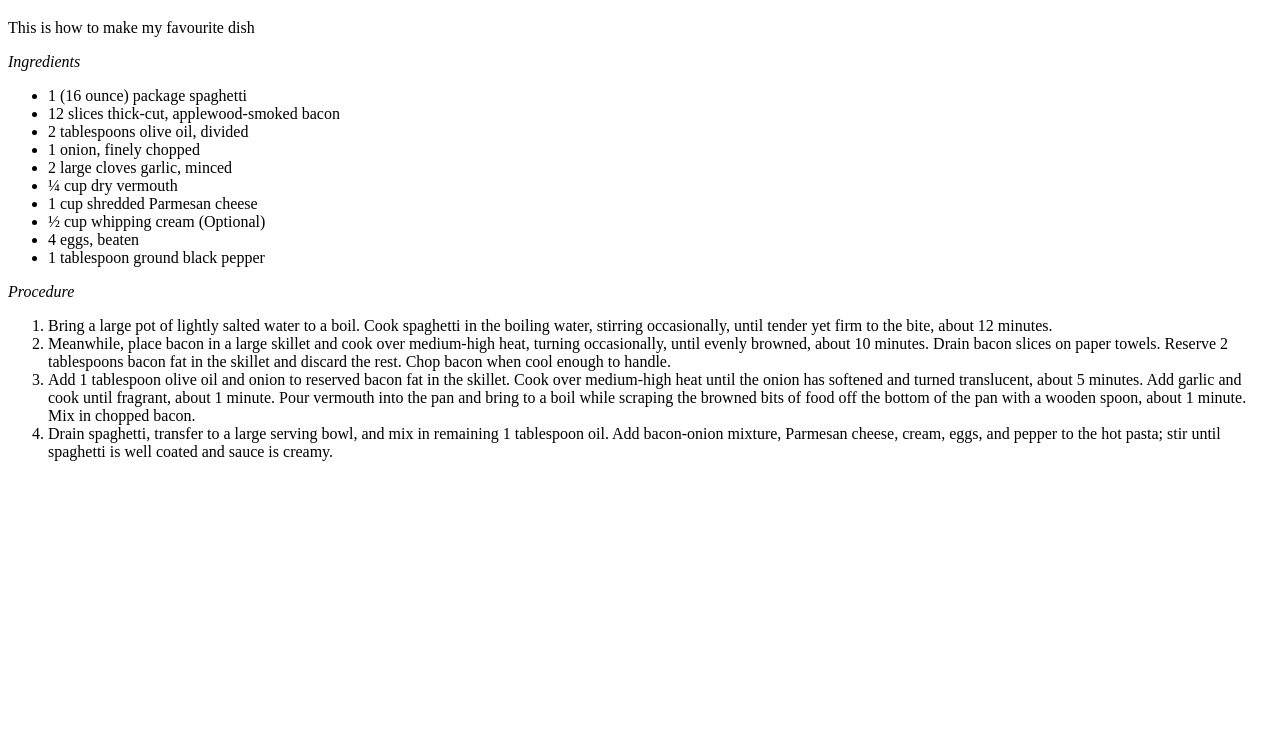
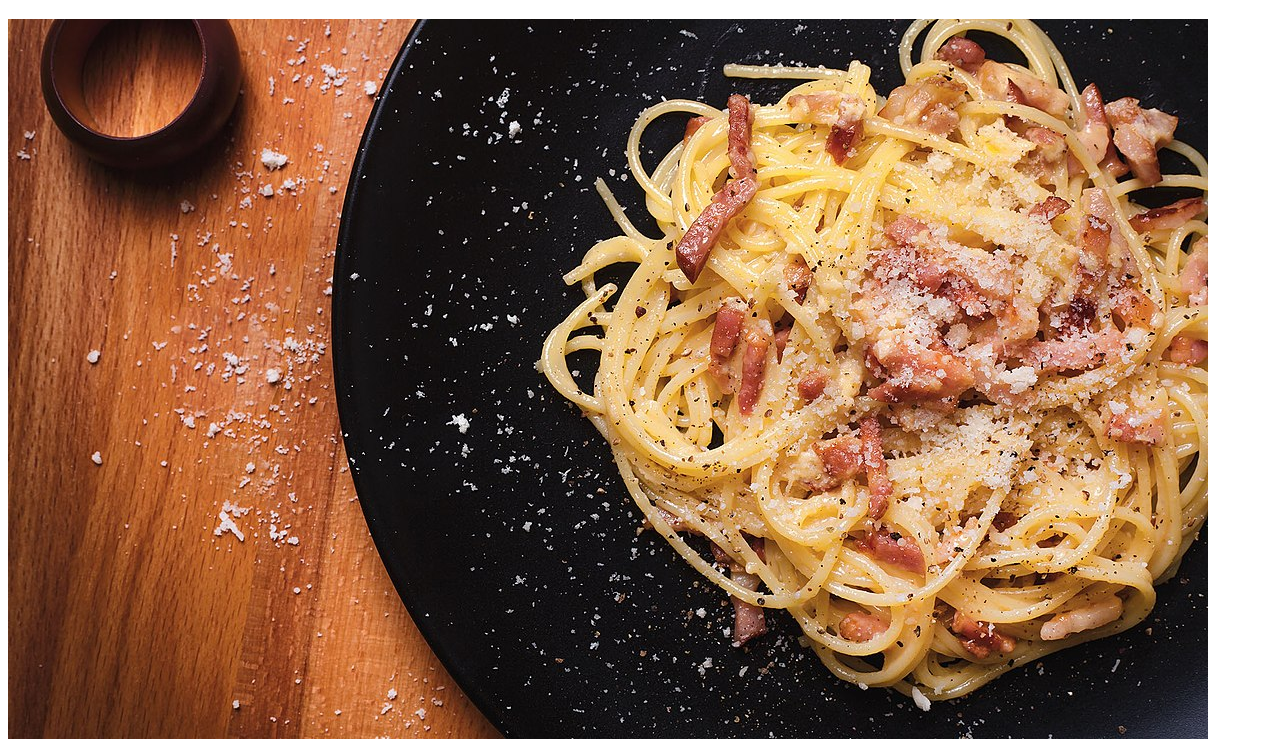
Before and after one commit to tylersigno/Odin-Project, a plain HTML site: page odin-recipes/recipes/carbonara.html in a window 1280 px wide. Shown: the part 61-800 px from the top of the page. Drawn offline with Linux system fonts and the light colour scheme.

Commit message:
Added image to carbonara recipe

```diff
--- a/odin-recipes/recipes/carbonara.html
+++ b/odin-recipes/recipes/carbonara.html
@@ -7,6 +7,7 @@
 </head>
 <body>
     <h1>Carbonara</h1>
+    <img src="carbonara.jpeg" alt="Carbonara image">
     <p>This is how to make my favourite dish</p>
     <p><em>Ingredients</em></p>
     <ul>
```
Also changed, not shown: odin-recipes/recipes/carbonara.jpeg (added).
